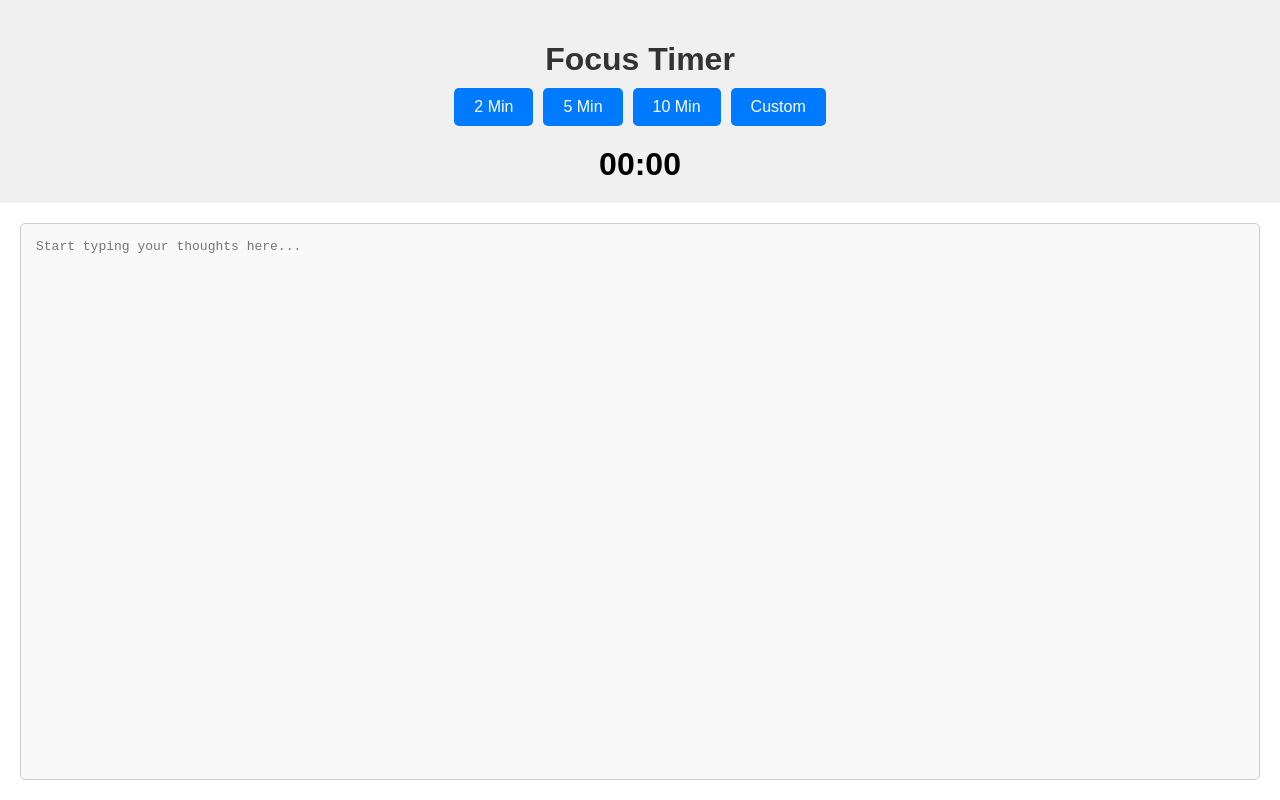
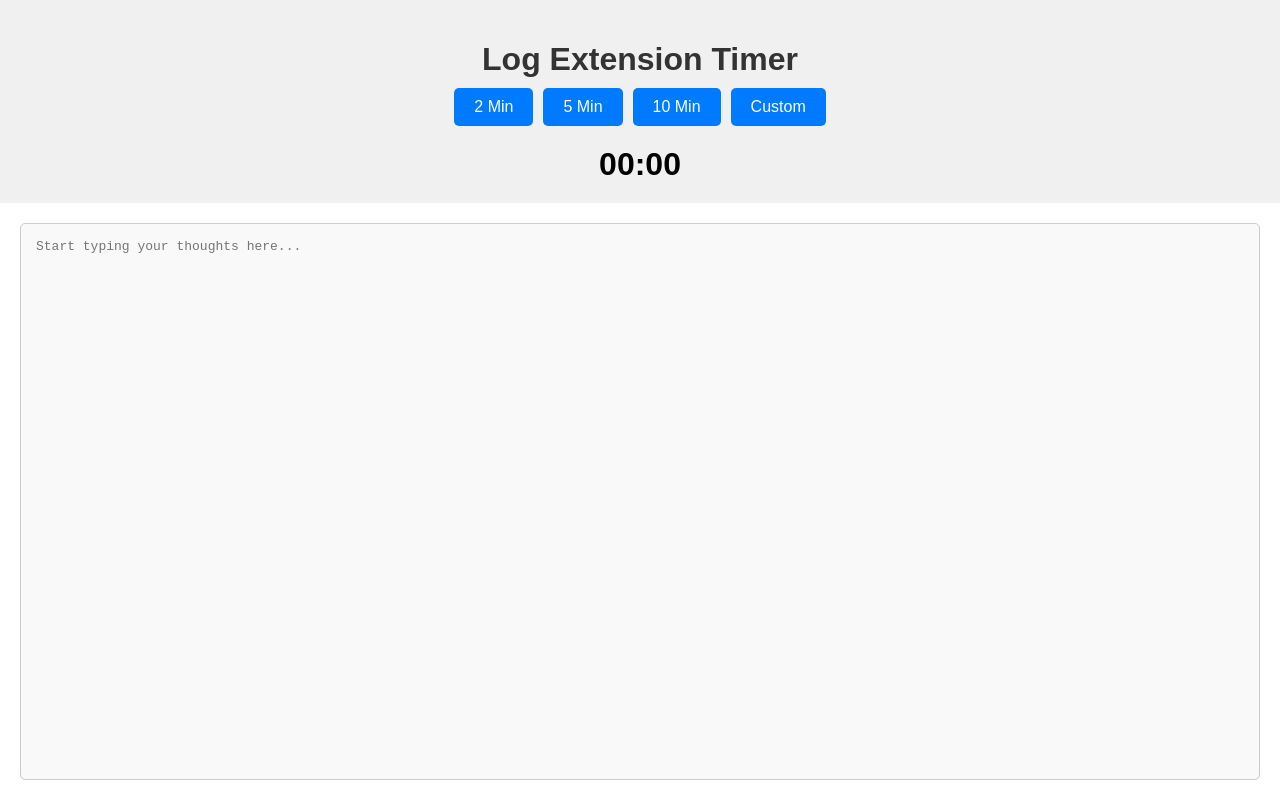
Before and after one commit to ady533/log-extension-timer, a plain HTML site: page index.html in a window 1280 px wide. Drawn offline with Linux system fonts and the light colour scheme.

Commit message:
Update index.html

```diff
--- a/index.html
+++ b/index.html
@@ -11,7 +11,7 @@
 <body>
   <div class="container">
     <header>
-      <h1>Focus Timer</h1>
+      <h1>Log Extension Timer</h1>
       <div class="timer-buttons">
         <button class="timer-button" data-duration="2">2 Min</button>
         <button class="timer-button" data-duration="5">5 Min</button>
```
